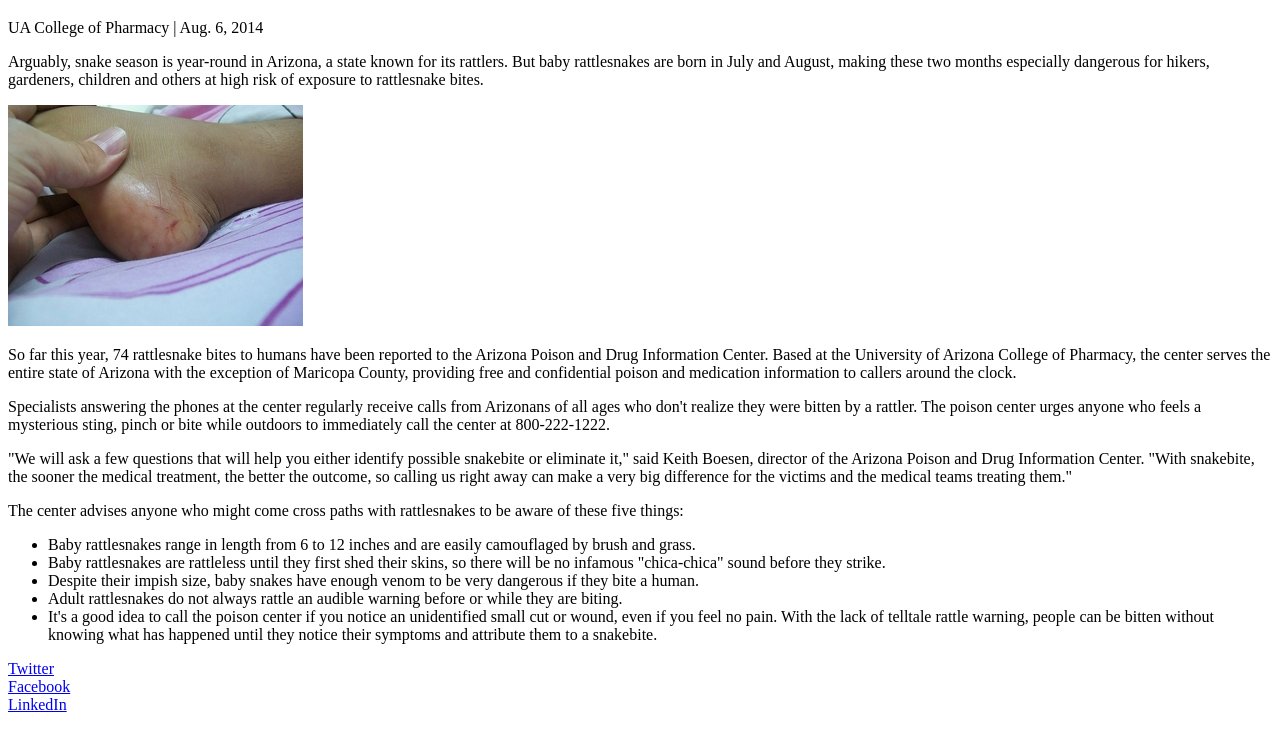
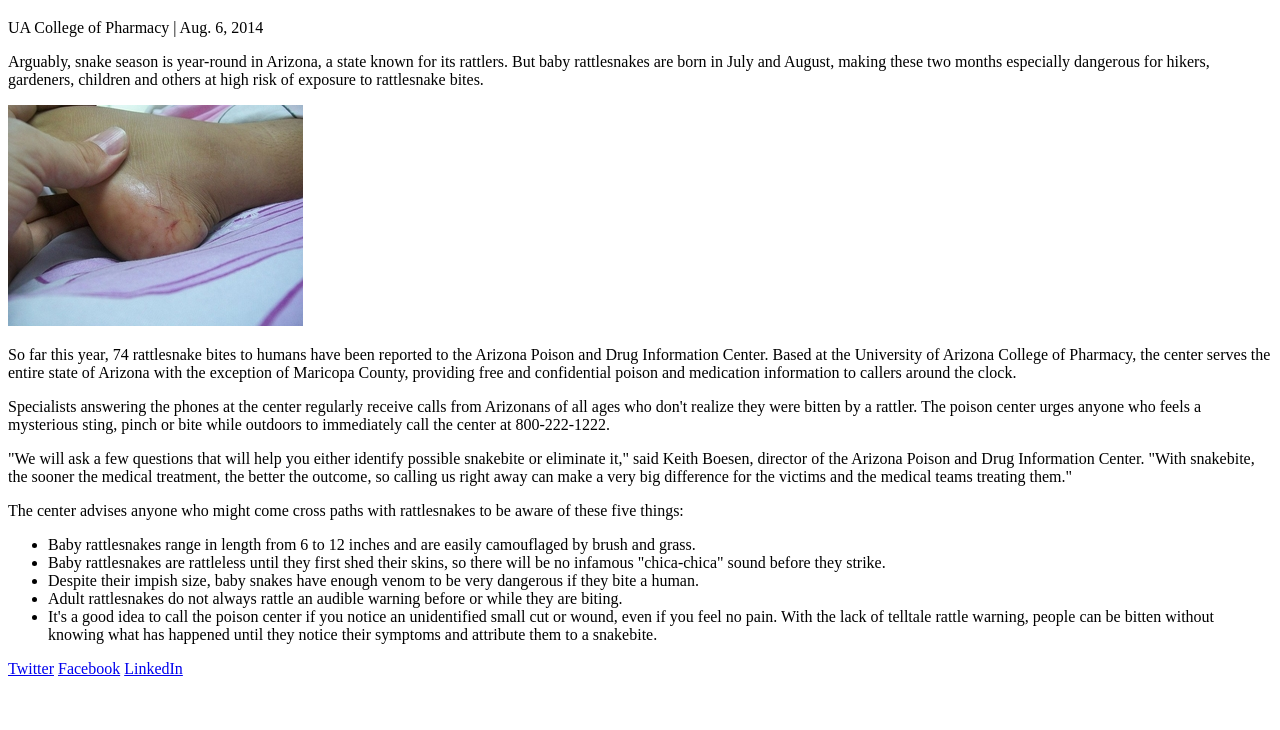
Before and after one commit to I0phoenix/mySite, a plain HTML site: page index.html in a window 1280 px wide. Shown: the part 143-873 px from the top of the page. After the commit the page ends 837 px from the top, so only its background shows below. Drawn offline with Linux system fonts and the light colour scheme.

Commit message:
update to index page social links

```diff
--- a/index.html
+++ b/index.html
@@ -51,8 +51,8 @@
         </li>
     </ul>
     <p>
-        <a href="https://twitter.com/">Twitter</a><br>
-        <a href="https://www.facebook.com/">Facebook</a><br>
+        <a href="https://twitter.com/">Twitter</a>
+        <a href="https://www.facebook.com/">Facebook</a>
         <a href="https://www.linkedin.com/">LinkedIn</a>
     </p>
 
```
